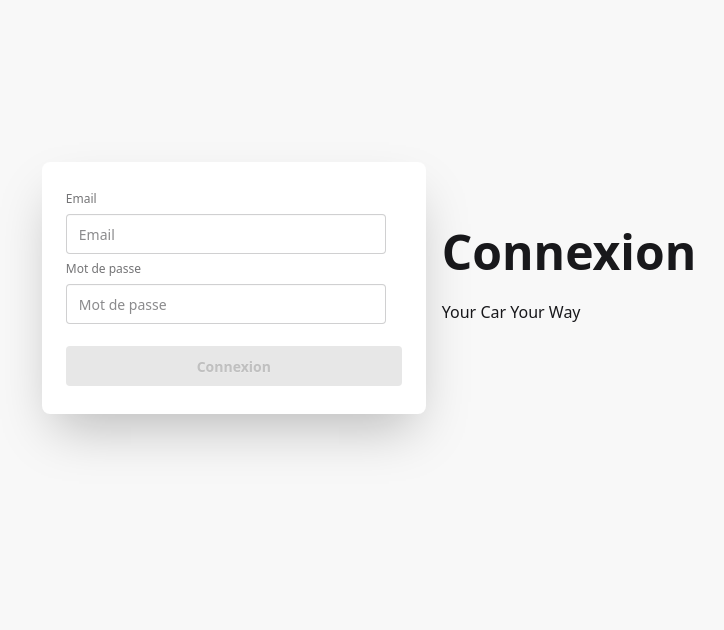
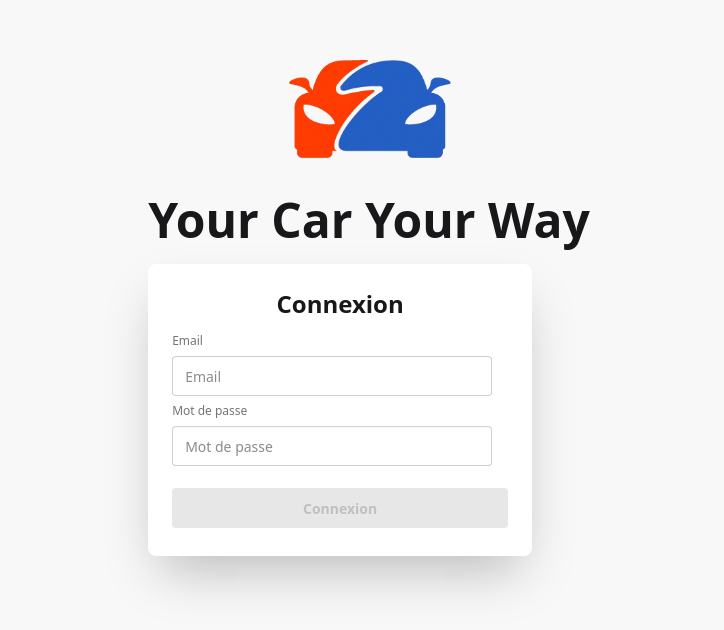
Before and after one commit to karla-perez-brugues/your-car-your-way, an Angular app in the folder front/: page / in a window 1280 px wide. Shown: the part 112-742 px from the top of the page, without its empty margins (271-995 px from the left). Built offline with nearby package versions, Linux system fonts and the light colour scheme; no server answers.

Commit message:
front: add logo and change design a bit

```diff
--- a/front/src/app/app.html
+++ b/front/src/app/app.html
@@ -1 +1,9 @@
-<router-outlet />
+<div class="hero bg-base-200 min-h-screen">
+  <div class="hero-content flex-col">
+    <div class="text-center">
+      <img src="P13-icon.png" alt="icon project" class="chat-image w-2/5 m-auto"/>
+      <h1 class="text-5xl font-bold">Your Car Your Way</h1>
+      <router-outlet />
+    </div>
+  </div>
+</div>
--- a/front/src/app/app.routes.ts
+++ b/front/src/app/app.routes.ts
@@ -6,9 +6,29 @@ import {SingleConversation} from './features/conversation/single-conversation/si
 import {BackOffice} from './features/back-office/back-office';
 
 export const routes: Routes = [
-  { path: '', component: LoginComponent },
-  { path: 'front-office', component: FrontOffice },
-  { path: 'new-conversation', component: ConversationForm },
-  { path: 'back-office', component: BackOffice },
-  { path: 'single-conversation/:id', component: SingleConversation },
+  {
+    path: '',
+    component: LoginComponent,
+    title: 'Your Car Your Way'
+  },
+  {
+    path: 'front-office',
+    component: FrontOffice,
+    title: 'Your Car Your Way'
+  },
+  {
+    path: 'new-conversation',
+    component: ConversationForm,
+    title: 'Contactez le service client'
+  },
+  {
+    path: 'back-office',
+    component: BackOffice,
+    title: 'Back Office'
+  },
+  {
+    path: 'single-conversation/:id',
+    component: SingleConversation,
+    title: 'Conversation'
+  },
 ];
--- a/front/src/app/features/back-office/back-office.html
+++ b/front/src/app/features/back-office/back-office.html
@@ -1,8 +1,3 @@
-<div class="hero bg-base-200 min-h-screen">
-  <div class="hero-content text-center">
-    <div class="max-w-md">
-      <h1 class="text-5xl font-bold">Back Office</h1>
-
 <ul class="list bg-base-100 rounded-box shadow-md mt-5 text-left">
   @for (conversation of conversations$ | async; track conversation.id) {
     <li class="list-row">
@@ -18,7 +13,3 @@
     </li>
   }
 </ul>
-
-    </div>
-  </div>
-</div>
--- a/front/src/app/features/conversation/conversation-form/conversation-form.html
+++ b/front/src/app/features/conversation/conversation-form/conversation-form.html
@@ -1,7 +1,4 @@
-<div class="hero bg-base-200 min-h-screen">
-  <div class="hero-content text-center">
-    <div class="max-w-md">
-      <div class="card w-max bg-base-100 card-xl shadow-sm">
+<div class="card bg-base-100 w-full max-w-sm shrink-0 shadow-2xl mt-5">
   <div class="card-body">
     <button class="btn btn-sm btn-circle btn-ghost absolute right-2 top-2" (click)="back()">✕</button>
     <form [formGroup]="form" (ngSubmit)="submit()">
@@ -15,6 +12,3 @@
     </form>
   </div>
 </div>
-    </div>
-  </div>
-</div>
--- a/front/src/app/features/conversation/single-conversation/single-conversation.html
+++ b/front/src/app/features/conversation/single-conversation/single-conversation.html
@@ -1,9 +1,7 @@
-<div class="hero bg-base-200 min-h-screen">
-  <div class="hero-content text-center">
-    <div class="max-w-md">
-      <h1 class="text-5xl font-bold">{{ title }}</h1>
 <div class="card w-max bg-base-100 card-xl shadow-sm m-auto mt-5">
   <div class="card-body">
+    <!-- todo: add client name-->
+    <h3 class="font-bold">Client name</h3>
     <button class="btn btn-sm btn-circle btn-ghost absolute right-2 top-2" (click)="back()">✕</button>
     <div class="chat">
       @for (message of messages$ | async; track message.id) {
@@ -34,6 +32,3 @@
     </form>
   </div>
 </div>
-    </div>
-  </div>
-</div>
--- a/front/src/app/features/front-office/front-office.html
+++ b/front/src/app/features/front-office/front-office.html
@@ -1,13 +1,6 @@
-<div class="hero bg-base-200 min-h-screen">
-  <div class="hero-content text-center">
-    <div class="max-w-md">
-      <h1 class="text-5xl font-bold">Your Car Your Way</h1>
 <p class="py-6">Louez une voiture en toute simplicité</p>
 @if (conversation$ | async) {
   <button class="btn btn-primary" [routerLink]="['/single-conversation', (conversation$ | async)?.id]">Contacter le service client</button>
 } @else {
   <button class="btn btn-primary" [routerLink]="['/new-conversation']">Contacter le service client</button>
 }
-    </div>
-  </div>
-</div>
--- a/front/src/app/features/login/login.component.html
+++ b/front/src/app/features/login/login.component.html
@@ -1,13 +1,6 @@
-<div class="hero bg-base-200 min-h-screen">
-  <div class="hero-content flex-col lg:flex-row-reverse">
-    <div class="text-center lg:text-left">
-      <h1 class="text-5xl font-bold">Connexion</h1>
-      <p class="py-6">
-        Your Car Your Way
-      </p>
-    </div>
-    <div class="card bg-base-100 w-full max-w-sm shrink-0 shadow-2xl">
+<div class="card bg-base-100 w-full max-w-sm shrink-0 shadow-2xl mt-5">
   <div class="card-body">
+    <h2 class="text-2xl font-bold text-center">Connexion</h2>
     <form class="fieldset" (ngSubmit)="submit()" [formGroup]="form">
       <label class="label">Email</label>
       <input type="email" class="input" placeholder="Email" formControlName="email" />
@@ -20,5 +13,3 @@
     </form>
   </div>
 </div>
-  </div>
-</div>
--- a/front/src/index.html
+++ b/front/src/index.html
@@ -2,10 +2,10 @@
 <html lang="en">
 <head>
   <meta charset="utf-8">
-  <title>FrontV4</title>
+  <title>Your Car Your Way</title>
   <base href="/">
   <meta name="viewport" content="width=device-width, initial-scale=1">
-  <link rel="icon" type="image/x-icon" href="favicon.ico">
+  <link rel="icon" type="image/x-icon" href="P13-icon.png">
 </head>
 <body>
   <app-root></app-root>
```
Also changed, not shown: front/src/app/app.ts (+6 -3 lines), front/public/P13-icon.png (added). Lines whose indentation alone changed are shown as unchanged.
